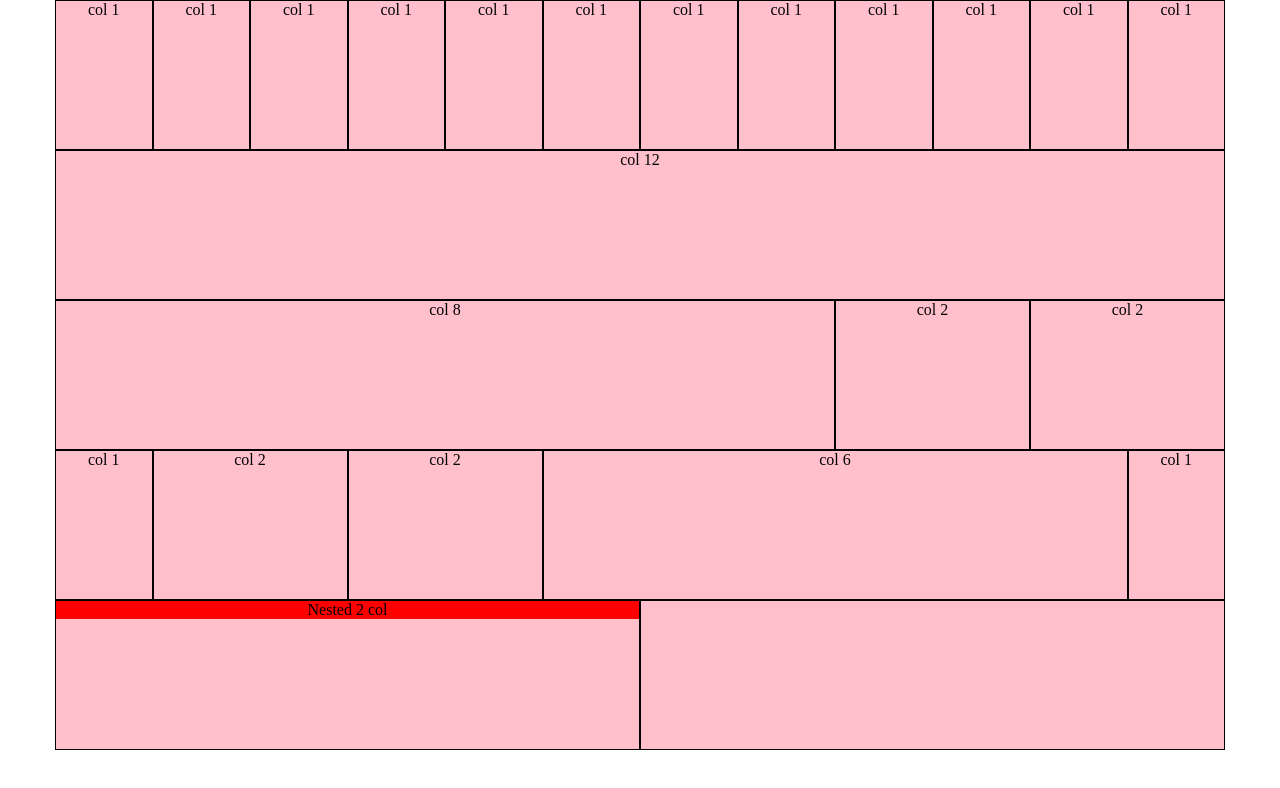
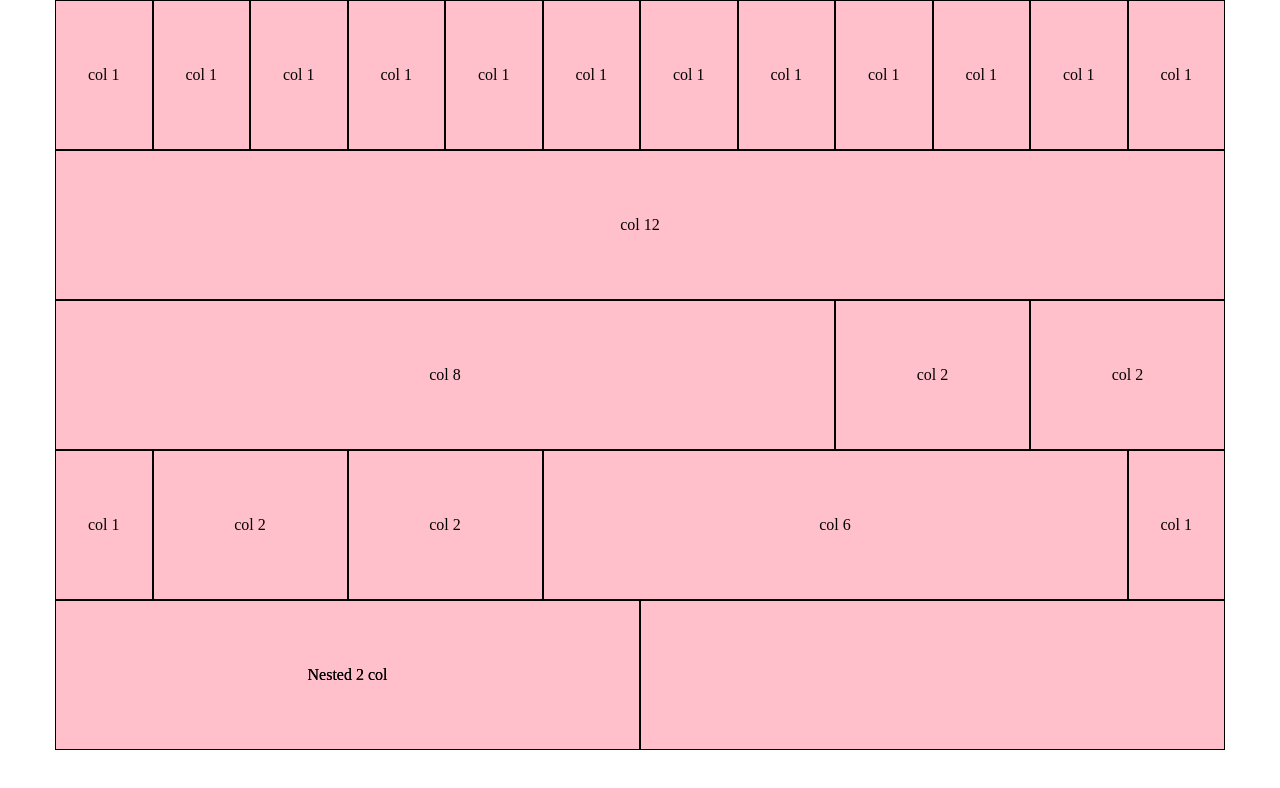
Before and after one commit to titty91/html-css-12bool, a plain HTML site: page index.html in a window 1280 px wide. Drawn offline with Linux system fonts and the light colour scheme.

Commit message:
aggiunto la classe testo per centrarlo nella griglia

```diff
--- a/css/style.css
+++ b/css/style.css
@@ -9,7 +9,7 @@
   background-color: pink;
   border: 1px solid black;
   text-align: center;
-  padding: auto;
+  position: relative;
 }
 
 .row .red{
@@ -18,6 +18,9 @@
   width: 100%;
 }
 
-.text{
-  margin-top: 20px;
+.testo{
+  position: absolute;
+  top: 50%;
+  left: 50%;
+  transform: translate(-50%, -50%);
 }
--- a/index.html
+++ b/index.html
@@ -11,81 +11,84 @@
     <div class="container">
         <div class="row">
           <div class="col-1">
-            <span class="text">col 1</span>
+            <span class="testo">col 1</span>
           </div>
           <div class="col-1">
-            col 1
+            <span class="testo">col 1</span>
           </div>
           <div class="col-1">
-            col 1
+            <span class="testo">col 1</span>
           </div>
           <div class="col-1">
-            col 1
+            <span class="testo">col 1</span>
           </div>
           <div class="col-1">
-            col 1
+            <span class="testo">col 1</span>
           </div>
           <div class="col-1">
-            col 1
+            <span class="testo">col 1</span>
           </div>
           <div class="col-1">
-            col 1
+            <span class="testo">col 1</span>
           </div>
           <div class="col-1">
-            col 1
+            <span class="testo">col 1</span>
           </div>
           <div class="col-1">
-            col 1
+            <span class="testo">col 1</span>
           </div>
           <div class="col-1">
-            col 1
+            <span class="testo">col 1</span>
           </div>
           <div class="col-1">
-            col 1
+            <span class="testo">col 1</span>
           </div>
           <div class="col-1">
-            col 1
+            <span class="testo">col 1</span>
           </div>
       </div>
       <div class="row">
         <div class="col-12">
-          col 12
+          <span class="testo">col 12</span>
         </div>
       </div>
       <div class="row">
         <div class="col-8">
-          col 8
+          <span class="testo">col 8</span>
         </div>
         <div class="col-2">
-          col 2
+          <span class="testo">col 2</span>
         </div>
         <div class="col-2">
-          col 2
+          <span class="testo">col 2</span>
         </div>
         <div class="row">
           <div class="col-1">
-            col 1
+            <span class="testo">col 1</span>
           </div>
         </div>
         <div class="row">
           <div class="col-2">
-            col 2
+            <span class="testo">col 2</span>
           </div>
           <div class="col-2">
-            col 2
+            <span class="testo">col 2</span>
           </div>
           <div class="col-6">
-            col 6
+            <span class="testo">col 6</span>
           </div>
           <div class="col-1">
-            col 1
+            <span class="testo">col 1</span>
           </div>
       </div>
       <div class="row">
         <div class="col-6">
           <div class="row red">
             <div class="colo-1">
-              Nested 2 col
+              <span class="testo">Nested 2 col</span>
+            </div>
+            <div class="colo-1">
+              <span class="testo">Nested 2 col</span>
             </div>
           </div>
         </div>
```
